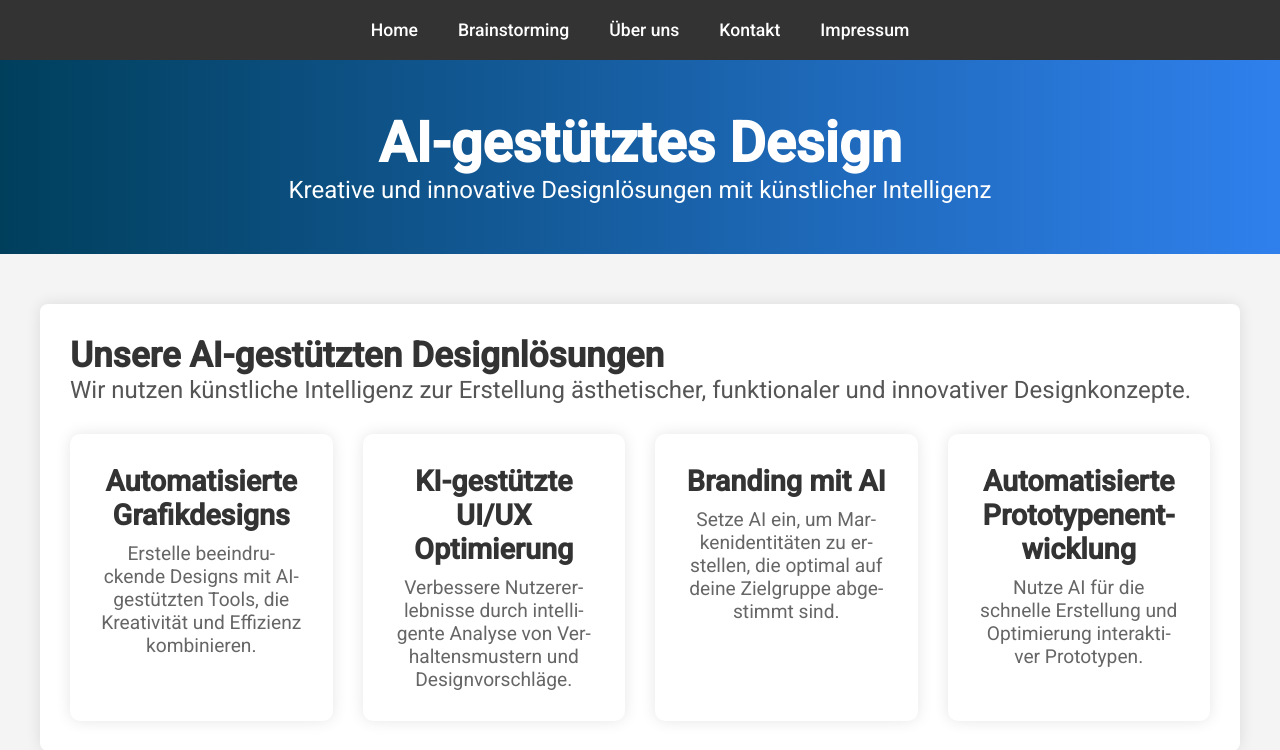
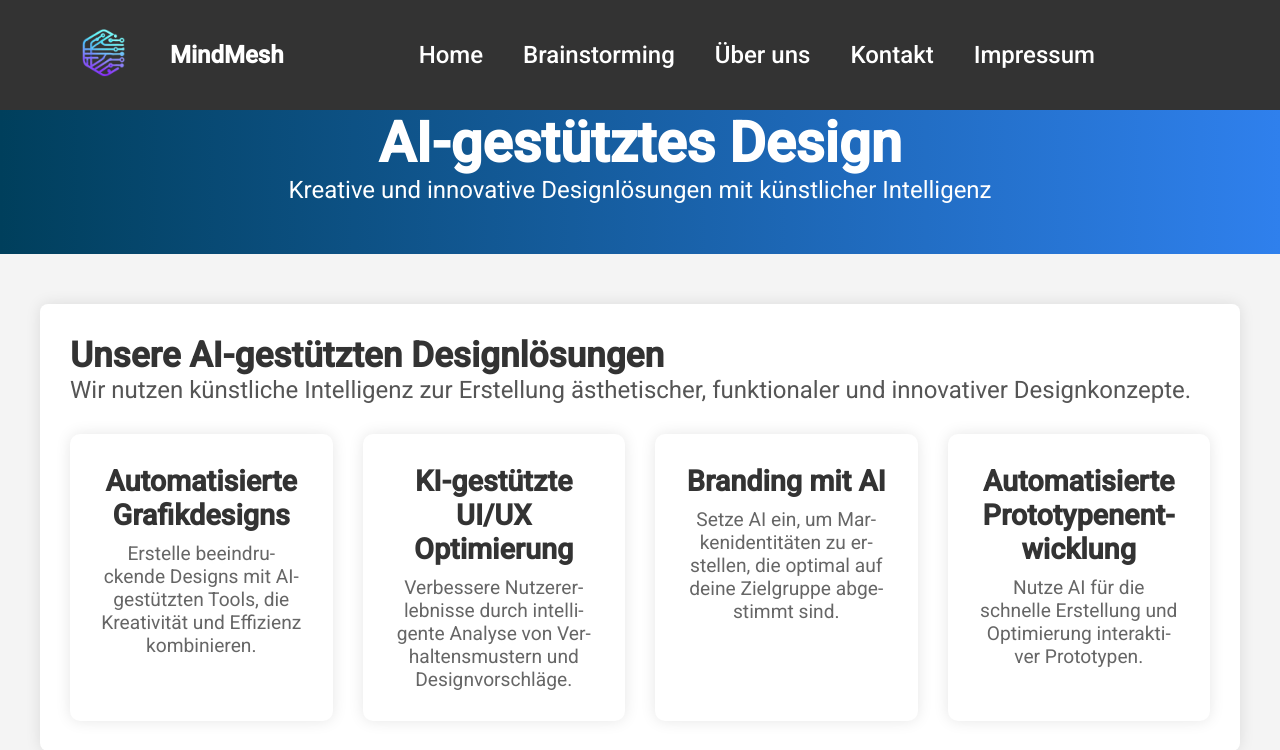
Before and after one commit to MKdev203/E-Business-MindMesh, a Flask app: page /design in a window 1280 px wide. Shown: the top 750 px of the page. Run offline with Flask 3, Linux system fonts and the light colour scheme.

Commit message:
Anpassung Navigation - Erstellung und Hinzufügen von Logo

```diff
--- a/static/nav.css
+++ b/static/nav.css
@@ -5,34 +5,72 @@
     box-sizing: border-box;
 }
 
+
 /* Navigation */
 nav {
     background: #333;
     color: white;
-    padding: 20px 50px;
+    padding: 5px 50px;
     position: fixed;
     top: 0;
     left: 0;
     width: 100%;
+    display: flex;
+    align-items: center;
     z-index: 1000;
+    justify-content: space-between;
+}
+
+/* Haupt-Container für die Navigation */
+.nav-container {
+    display: flex;
+    align-items: center;
+    justify-content: space-between;
+    margin: 0 auto;
+    width: 100%;
+}
+
+.nav-brand {
+    display: flex;
+    align-items: center;
+    flex-shrink: 0;
+    margin-left: 0;
+}
+
+/* Logo-Styling */
+.nav-logo {
+    height: 100px;
+    width: auto;
+    margin-right: 20px;
+    display: flex;
+    align-items: center;
 }
 
 nav ul {
     display: flex;
     justify-content: center;
-    list-style: none; /* WICHTIG: Entfernt die Punkte */
+    list-style: none;
     padding: 0;
+    flex-grow: 1;
+    align-items: center;
+    margin: 0;
+    flex-wrap: nowrap;
 }
 
 nav ul li {
     margin: 0 20px;
+    display: flex;
+    align-items: center;
+    white-space: nowrap;
 }
 
 nav ul li a {
     color: white;
     text-decoration: none;
-    font-size: 1.1rem;
+    font-size: 1.5rem;
     font-weight: 500;
+    display: flex;
+    align-items: center;
 }
 
 nav ul li a:hover {
--- a/templates/nav.html
+++ b/templates/nav.html
@@ -9,6 +9,11 @@
 </head>
 <body>
     <nav>
+        <div class="nav-container">
+            <div class="nav-brand">
+                <img src="{{ url_for('static', filename='images/logo.png') }}" alt="MindMesh Logo" class="nav-logo">
+                <span style="font-size: 1.5rem; font-weight: bold; color: white;">MindMesh</span>
+            </div>
             <ul>
                 <li><a href="/">Home</a></li>
                 <li><a href="/brainstorming">Brainstorming</a></li>
@@ -16,5 +21,6 @@
                 <li><a href="/kontakt">Kontakt</a></li>
                 <li><a href="/impressum">Impressum</a></li>
             </ul>
+        </div>
     </nav>
 </body>
```
Also changed, not shown: static/images/logo.png (added). Lines whose indentation alone changed are shown as unchanged.
